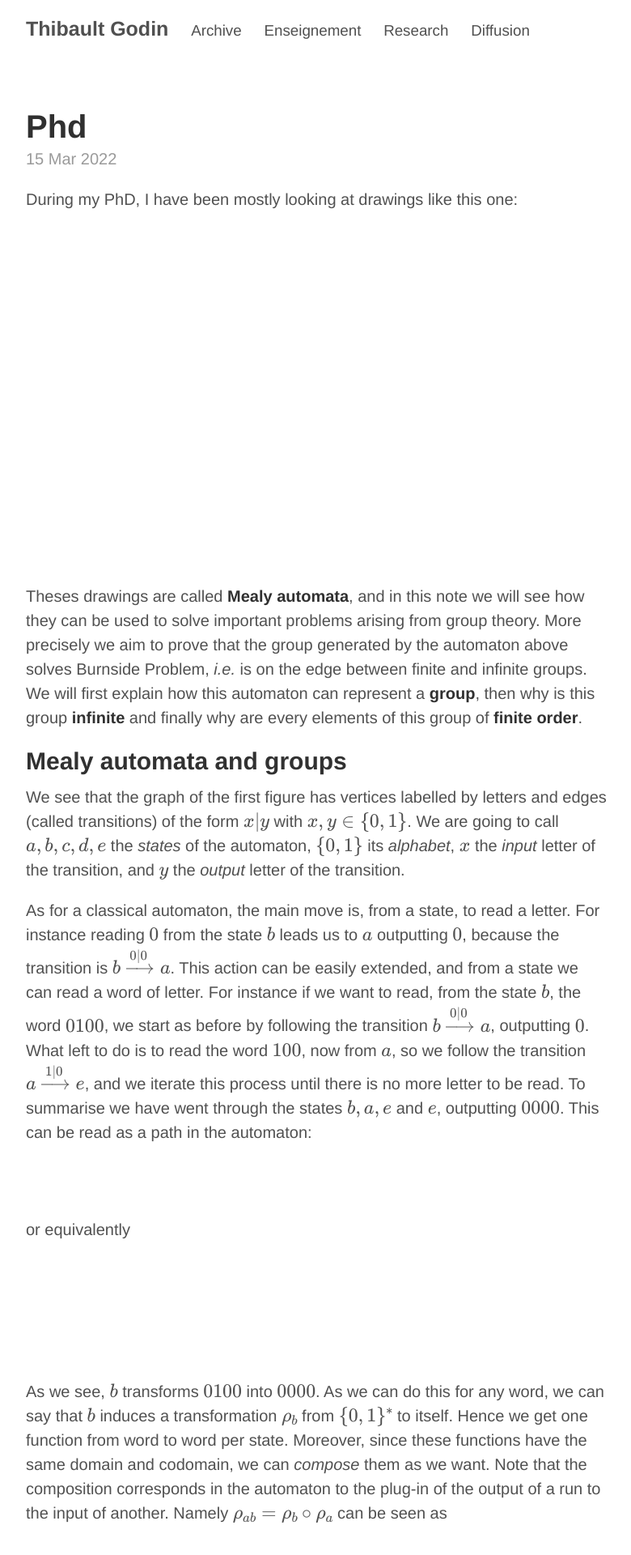
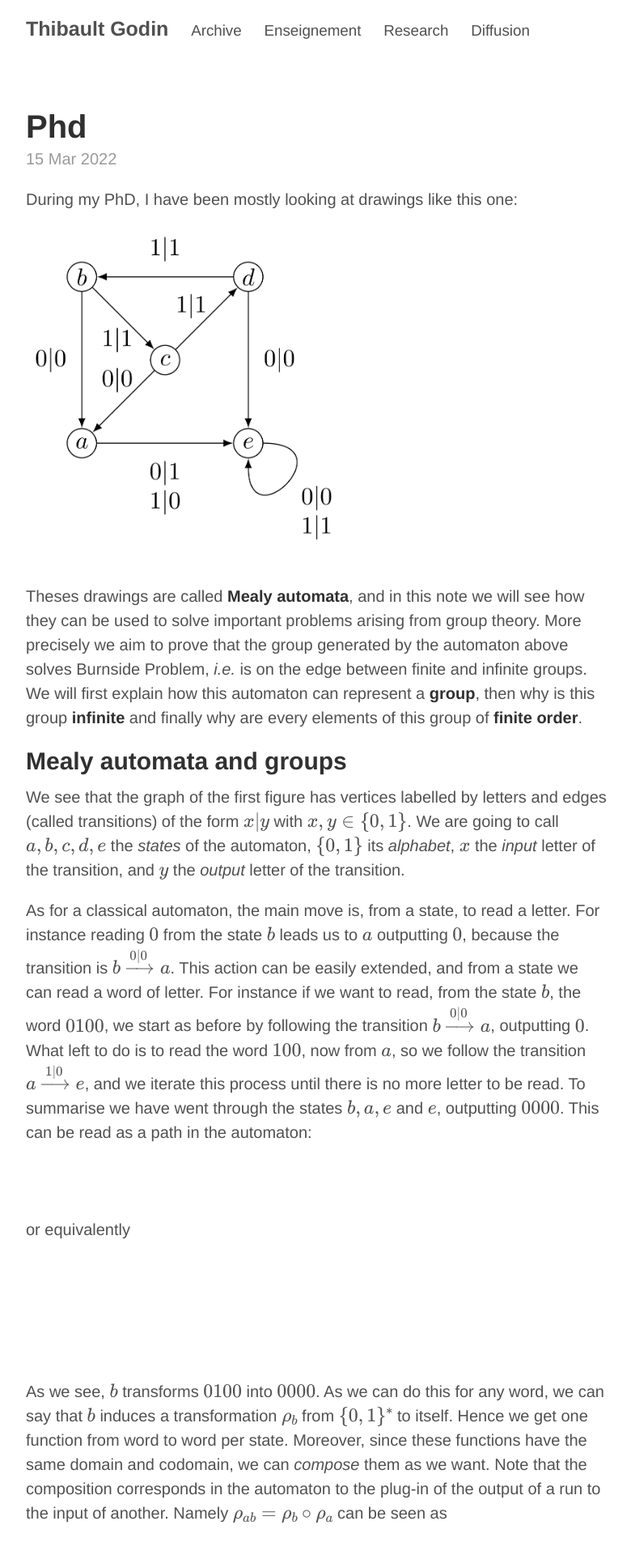
Before and after one commit to thibgodin/thibgodin.github.io, a Jekyll site: the page built from _posts/2022-03-15-phd.md, in a window 1280 px wide. Shown: the top 1920 px of the page at 81% size, without its empty margins (248-1028 px from the left). Built offline with Jekyll 4.4.1, drawn with Linux system fonts in a browser that asks for light colours; our own code applies the rules of GitHub Pages for plain Markdown files; formulas are drawn with MathJax 3.

Commit message:
Update 2022-03-15-phd.md

```diff
--- a/_posts/2022-03-15-phd.md
+++ b/_posts/2022-03-15-phd.md
@@ -1,7 +1,7 @@
 
 During my PhD, I have been mostly looking at drawings like this one:
 
-![](../assets/godin-mealy-1.png){: .center-image height="400px"}
+![](https://github.com/thibgodin/thibgodin.github.io/blob/master/assets/godin-mealy-1.png){: .center-image height="400px"}
 <p><img src="../assets/godin-mealy-1.png" alt="" class="center-image" width="70%" /></p>
 
 
```
